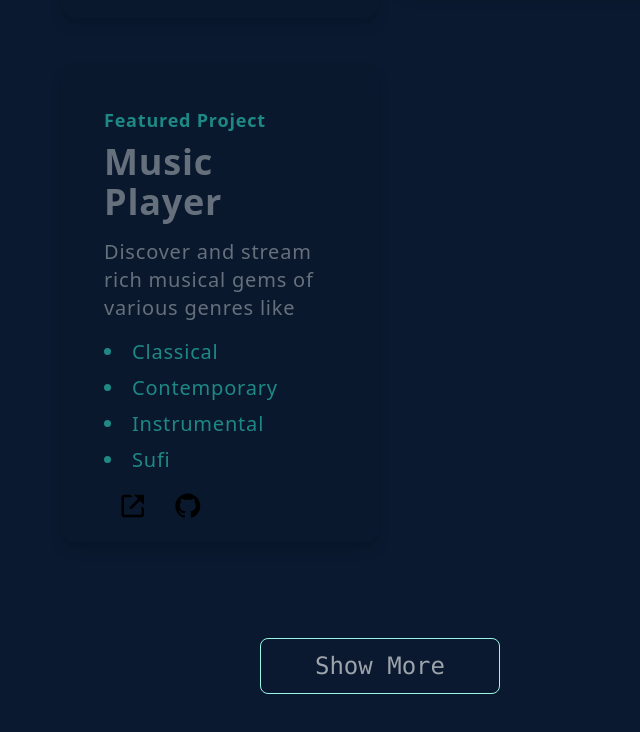
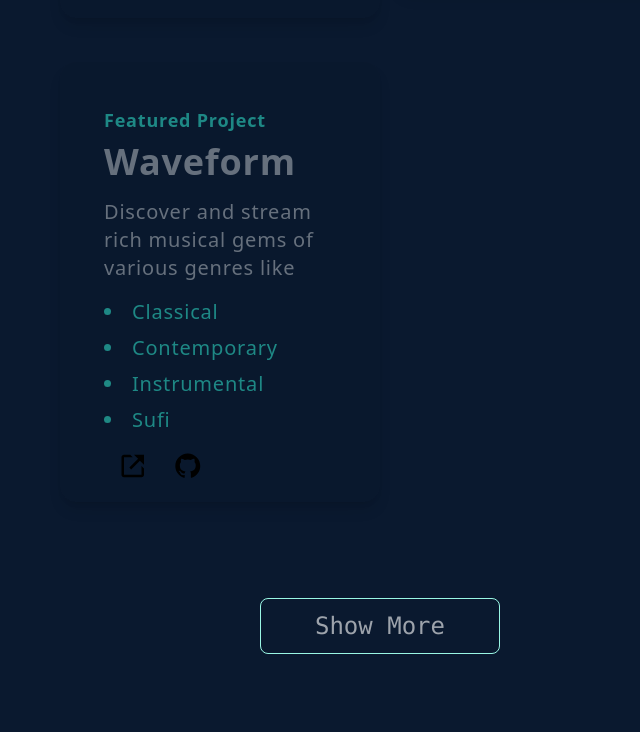
Before and after one commit to shubhbansal44/Portfolio, a website built with Vite: page index.html in a window 1280 px wide. Shown: the part 2938-3670 px from the top of the page, without its empty margins (260-900 px from the left). Built offline with nearby package versions, Linux system fonts and the light colour scheme.

Commit message:
waveform

```diff
--- a/index.html
+++ b/index.html
@@ -171,7 +171,7 @@
                     <div class="mt-11 h-fit rounded-2xl shadow-lg flex flex-col overflow-hidden hover:shadow-2xl bg-cover">
                         <div class="p-6 text-gray-100 flex flex-col font-sans tracking-wider md:tracking-wider text-opacity-40 bg-black bg-opacity-5 justify-between lg:p-11 lg:pb-6">
                             <h2 class="text-teal-400 font-semibold text-opacity-60 md:text-lg">Featured Project</h2>
-                            <h1 class="text-3xl font-bold mt-1 md:text-4xl md:mt-2">Music Player</h1>
+                            <h1 class="text-3xl font-bold mt-1 md:text-4xl md:mt-2">Waveform</h1>
                             <p class="mt-4 md:text-xl">
                                 Discover and stream rich musical gems of various genres like
                             </p>
```
